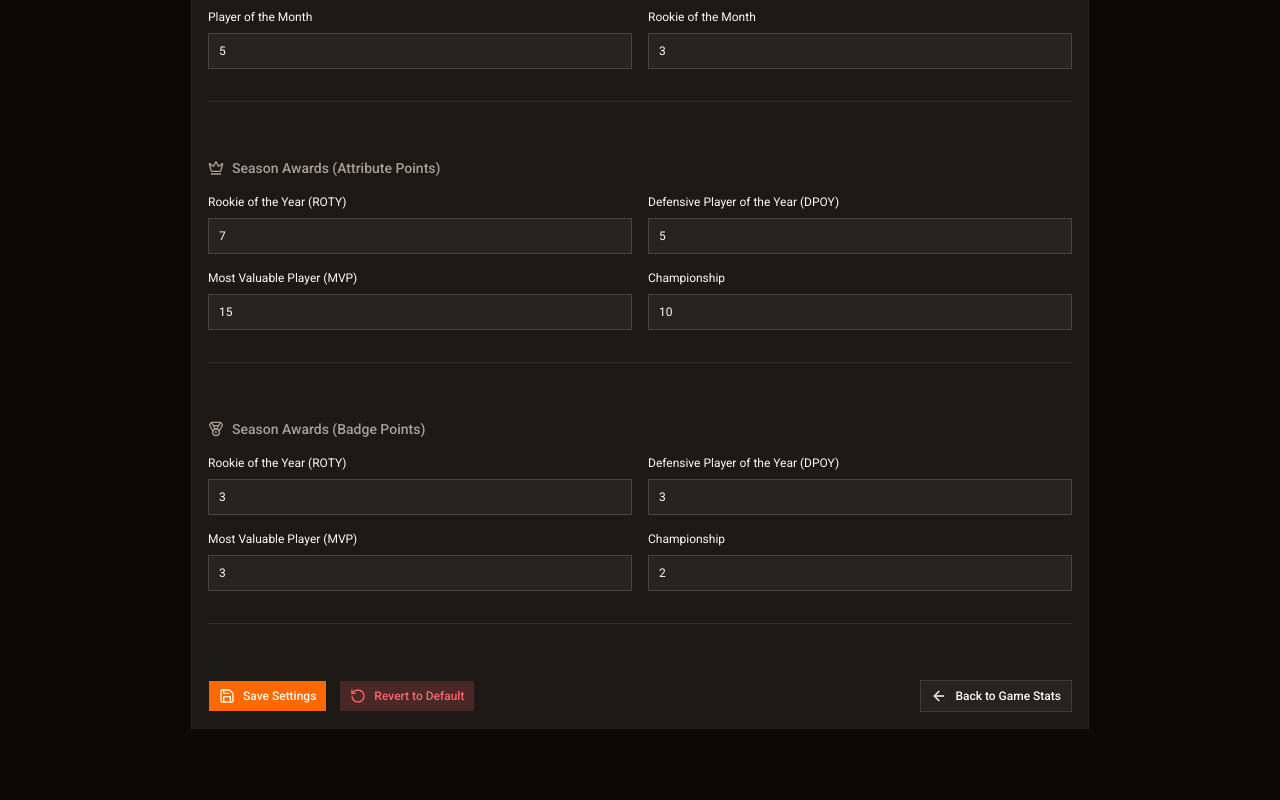
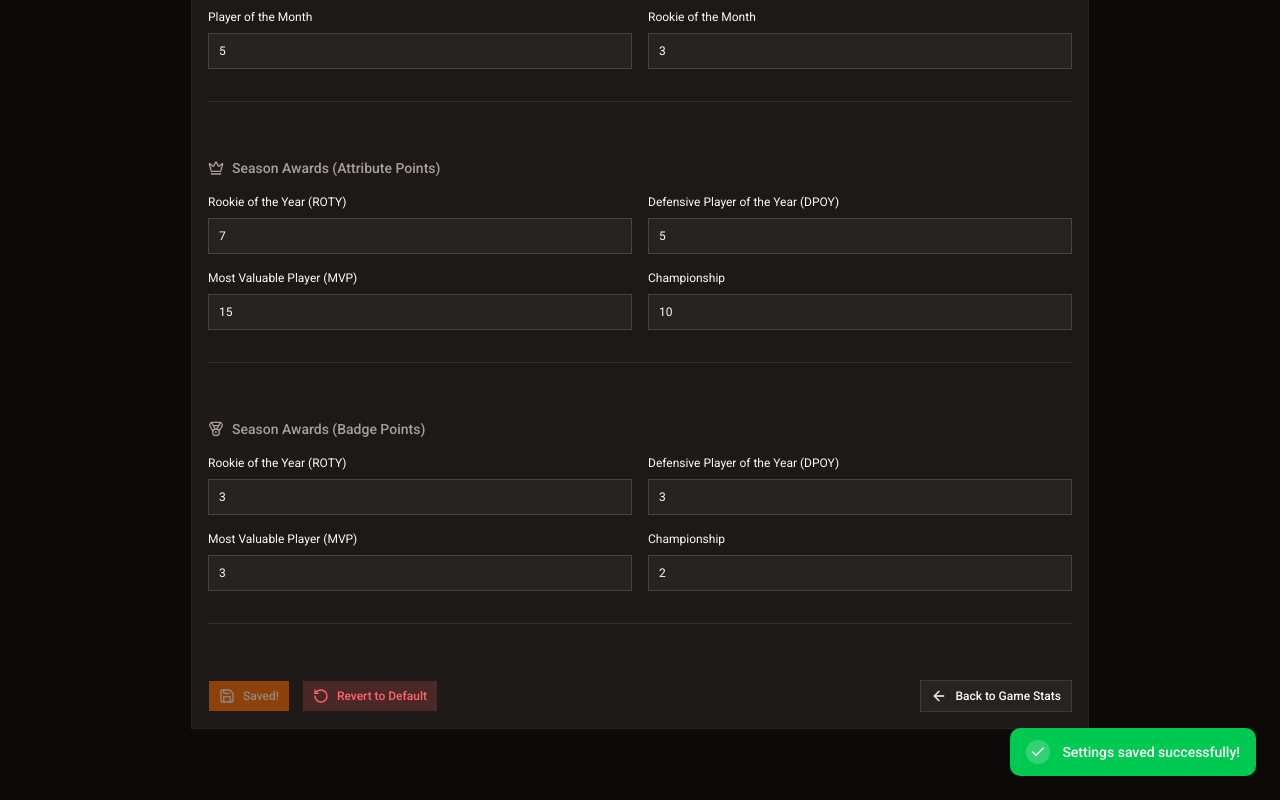
Before and after one commit to sebastianbrookes/progression-calculator, a Next.js app: page /customize in a window 1280 px wide. Both pictures are taken after a click on the button "Save Settings". Shown: the part 1420-2220 px from the top of the page. Built offline with nearby package versions, Linux system fonts and the light colour scheme.

Commit message:
feat: Enhance settings save/revert feedback with new UI notifications and icon.

```diff
--- a/app/customize/page.tsx
+++ b/app/customize/page.tsx
@@ -2,7 +2,7 @@
 
 import * as React from "react"
 import Link from "next/link"
-import { ArrowLeft, RotateCcw, Save, Target, Trophy, Medal, Shield, Crown, Star, Award } from "lucide-react"
+import { ArrowLeft, RotateCcw, Save, Target, Trophy, Medal, Shield, Crown, Star, Check } from "lucide-react"
 import { Card, CardContent, CardDescription, CardHeader, CardTitle } from "@/components/ui/card"
 import { Button } from "@/components/ui/button"
 import { Input } from "@/components/ui/input"
@@ -124,6 +124,7 @@ function SettingsSection({ title, icon, fields, settings, onChange, columns = 2
 export default function CustomizePage() {
     const [settings, setSettings] = React.useState<PointSettings>(DEFAULT_SETTINGS)
     const [isSaved, setIsSaved] = React.useState(false)
+    const [isReverted, setIsReverted] = React.useState(false)
     const [isLoaded, setIsLoaded] = React.useState(false)
 
     React.useEffect(() => {
@@ -134,18 +135,22 @@ export default function CustomizePage() {
     const handleChange = (key: keyof PointSettings, value: number) => {
         setSettings(prev => ({ ...prev, [key]: value }))
         setIsSaved(false)
+        setIsReverted(false)
     }
 
     const handleSave = () => {
         savePointSettings(settings)
         setIsSaved(true)
-        setTimeout(() => setIsSaved(false), 2000)
+        // Auto-dismiss the popup after 3 seconds
+        setTimeout(() => setIsSaved(false), 3000)
     }
 
     const handleRevert = () => {
         resetPointSettings()
         setSettings(DEFAULT_SETTINGS)
         setIsSaved(false)
+        setIsReverted(true)
+        setTimeout(() => setIsReverted(false), 3000)
     }
 
     if (!isLoaded) {
@@ -283,13 +288,13 @@ export default function CustomizePage() {
 
                         {/* Action Buttons */}
                         <div className="flex flex-wrap items-center gap-3">
-                            <Button onClick={handleSave} className="gap-2">
+                            <Button onClick={handleSave} className="gap-2" disabled={isSaved}>
                                 <Save className="size-4" />
                                 {isSaved ? "Saved!" : "Save Settings"}
                             </Button>
                             <Button variant="destructive" onClick={handleRevert} className="gap-2">
                                 <RotateCcw className="size-4" />
-                                Revert to Default
+                                {isReverted ? "Reverted!" : "Revert to Default"}
                             </Button>
                             <Button variant="outline" asChild className="ml-auto">
                                 <Link href="/" className="flex items-center gap-2">
@@ -298,8 +303,30 @@ export default function CustomizePage() {
                                 </Link>
                             </Button>
                         </div>
+
+                        {/* Revert Notification */}
+                        {isReverted && (
+                            <div className="flex items-center gap-2 p-3 rounded-lg bg-amber-500/10 border border-amber-500/20 text-amber-600 dark:text-amber-400 text-sm animate-in fade-in slide-in-from-top-2 duration-300">
+                                <RotateCcw className="size-4" />
+                                <span>All fields have been reset to their default values.</span>
+                            </div>
+                        )}
                     </CardContent>
                 </Card>
+
+                {/* Success Popup */}
+                {isSaved && (
+                    <div className="fixed bottom-6 right-6 z-50 animate-in fade-in slide-in-from-bottom-4 duration-300">
+                        <div className="flex items-center gap-3 px-4 py-3 rounded-lg bg-green-500 text-white shadow-lg">
+                            <div className="flex items-center justify-center size-6 rounded-full bg-white/20">
+                                <Check className="size-4" />
+                            </div>
+                            <div className="text-sm font-medium">
+                                Settings saved successfully!
+                            </div>
+                        </div>
+                    </div>
+                )}
             </div>
         </div>
     )
```
